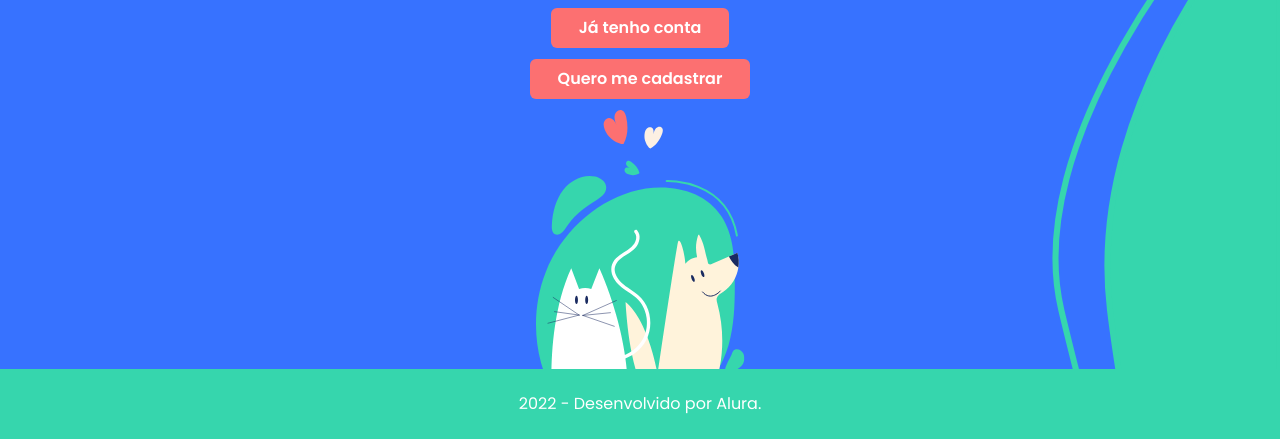
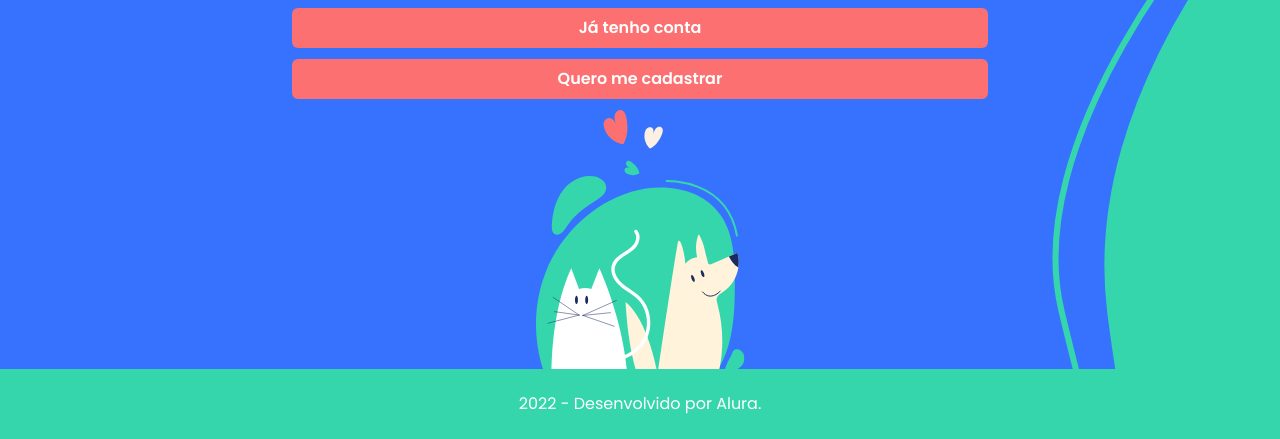
Before and after one commit to JeisonSilva/adopet, a plain HTML site: page index.html in a window 1280 px wide. Shown: the part 361-800 px from the top of the page. Drawn offline with Linux system fonts and the light colour scheme.

Commit message:
Ajuste nos botoes de login e cadastro

```diff
--- a/asserts/css/login.css
+++ b/asserts/css/login.css
@@ -62,10 +62,13 @@ body{
 
 .botao{
     text-decoration: none;
+    text-align: center;
     background-color: var(--detalhe);
     border-radius: 6px;
 
     padding: 8px 28px 8px 28px;
+
+    width: 50%;
 
 }
 
```
